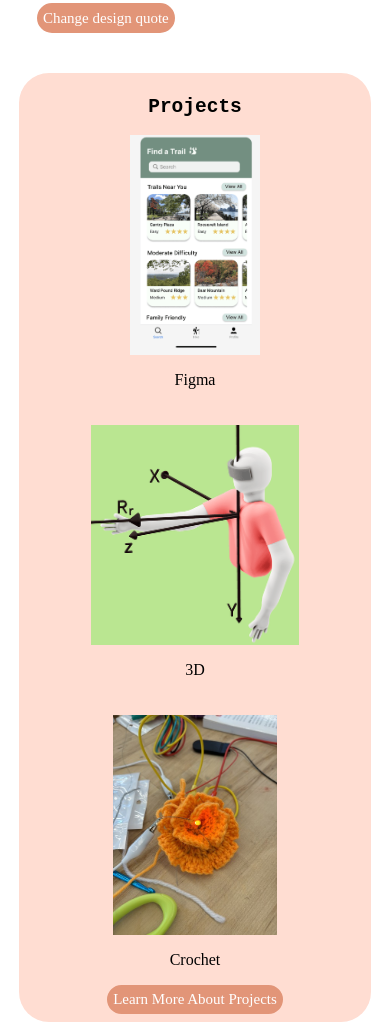
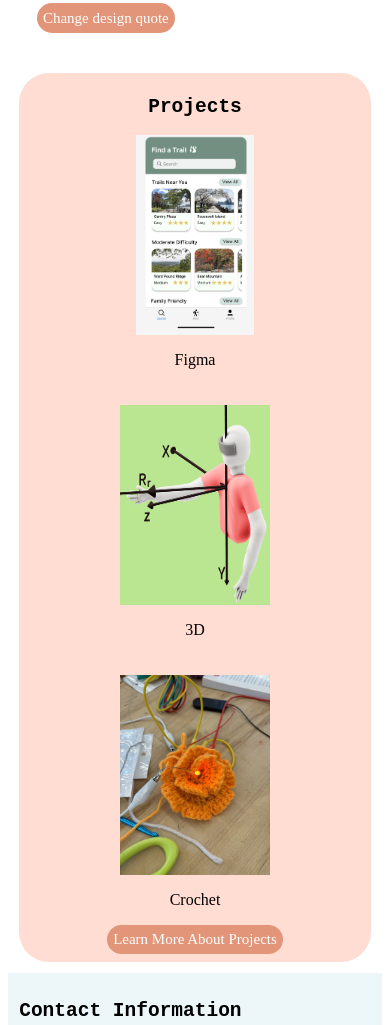
Before and after one commit to nyl20/cs5356-hw3, a plain HTML site: page index.html in a window 390 px wide. Shown: the part 629-1654 px from the top of the page. Drawn offline with Linux system fonts and the light colour scheme; no server answers.

Commit message:
resizing images

```diff
--- a/index.html
+++ b/index.html
@@ -71,15 +71,15 @@
     <h2>Projects</h2>
     <div class="projectImgs">
       <div class="project">
-        <img class="img" src="assets/findTrail.png" alt="Image of Figma Project" />
+        <img class="img2" src="assets/findTrail.png" alt="Image of Figma Project" />
         <p>Figma</p>
       </div>
       <div class="project">
-        <img class="img" src="assets/gogo_img.png" alt="Image of 3D Project" />
+        <img class="img2" src="assets/gogo_img.png" alt="Image of 3D Project" />
         <p>3D</p>
       </div>
       <div class="project">
-        <img class="img" src="assets/artTech.jpg" alt="Image of Crochet Project" />
+        <img class="img2" src="assets/artTech.jpg" alt="Image of Crochet Project" />
         <p>Crochet</p>
       </div>
     </div>
--- a/styles.css
+++ b/styles.css
@@ -234,6 +234,11 @@ footer {
     max-width: 100%;
   }
 
+  .img2 {
+    height: 200px;
+    max-width: 150px;
+  }
+
 }
 
 /*
```
